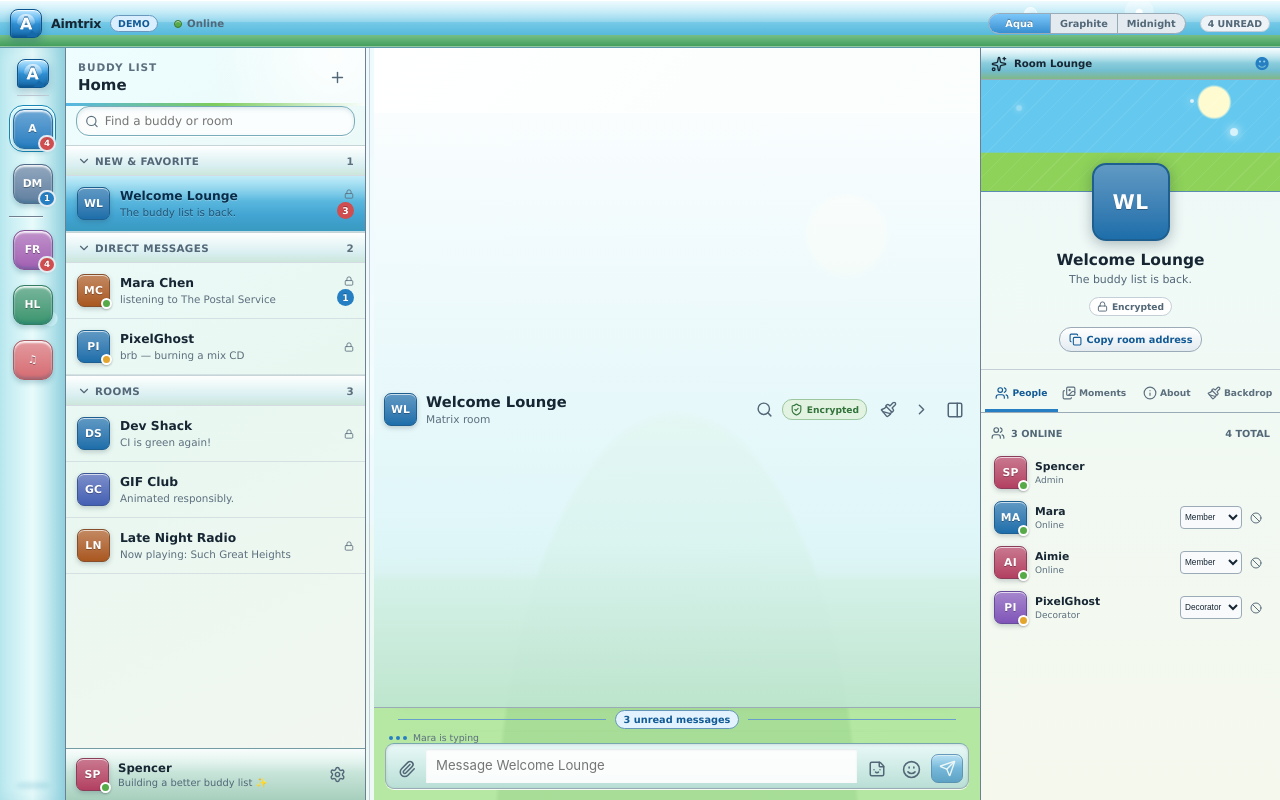
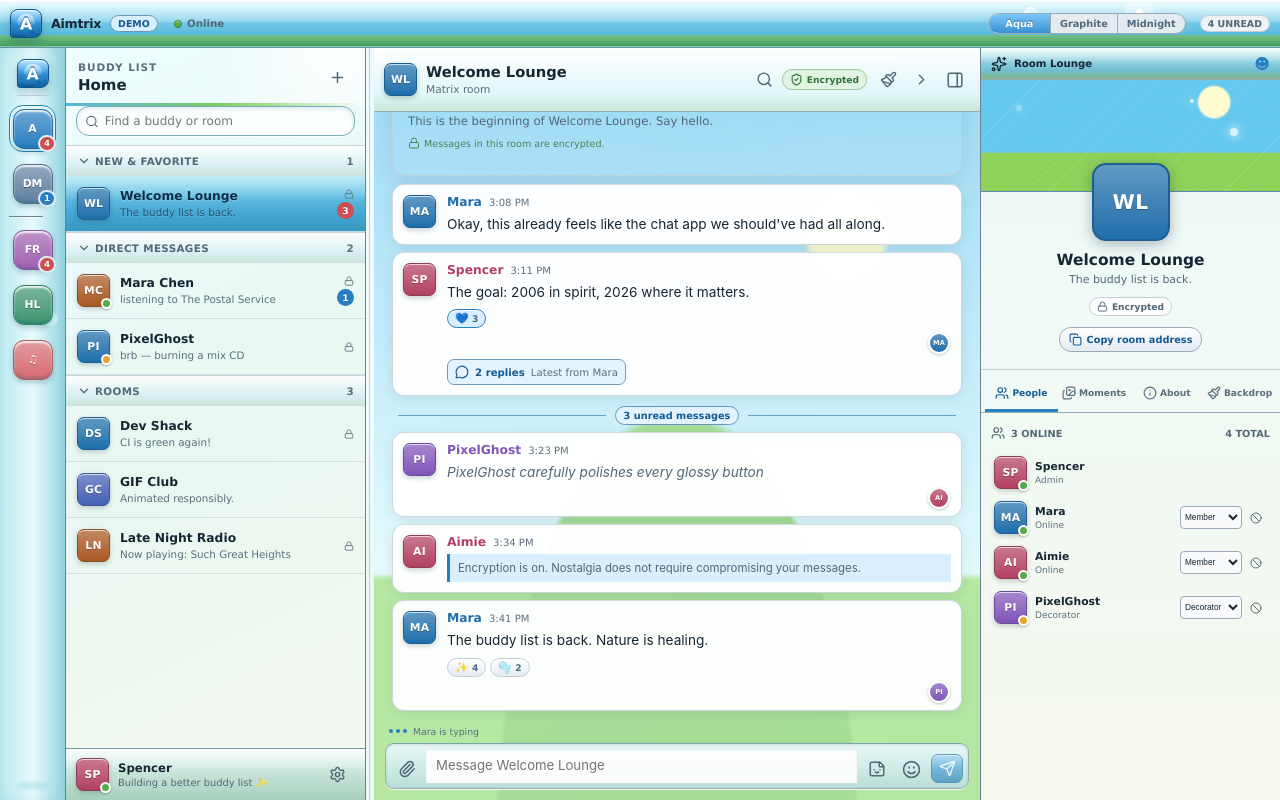
Before and after one commit to spencerrung/aimtrix, a React (Vite) app: page / in a window 1280 px wide. Both pictures are taken after a click on the button "Explore the demo buddy list". Built offline with nearby package versions, Linux system fonts and the light colour scheme.

Commit message:
fix(workspace): keep center chat fluid

```diff
--- a/src/features/workspace/Workspace.tsx
+++ b/src/features/workspace/Workspace.tsx
@@ -1427,7 +1427,6 @@ function Conversation({
 }) {
   const timeline = useRef<HTMLElement>(null);
   const timelineContent = useRef<HTMLDivElement>(null);
-  const conversationSurface = useRef<HTMLElement>(null);
   const loadingHistory = useRef(false);
   const historyRequestToken = useRef(0);
   const viewportMode = useRef<TimelineViewportMode>('bottom');
@@ -1452,15 +1451,6 @@ function Conversation({
     }
   });
   const resizeStart = useRef<{ x: number; width: number } | undefined>(undefined);
-  const [conversationWidth, setConversationWidth] = useState<number | undefined>(() => {
-    try {
-      const stored = Number(localStorage.getItem('aimtrix.conversation-width.v1'));
-      return Number.isFinite(stored) && stored >= 360 ? stored : undefined;
-    } catch {
-      return undefined;
-    }
-  });
-  const conversationResizeStart = useRef<{ x: number; width: number } | undefined>(undefined);
   const [stickerCache, setStickerCache] = useState<Record<string, Array<{ id: string; name: string; src: string }>>>({});
   const fileInput = useRef<HTMLInputElement>(null);
   const mainComposer = useRef<HTMLTextAreaElement>(null);
@@ -1883,45 +1873,6 @@ function Conversation({
     }
   };
 
-  const setConversationPanelWidth = (width: number) => {
-    const next = Math.max(360, Math.min(width, Math.max(360, window.innerWidth - 120)));
-    setConversationWidth(next);
-    try { localStorage.setItem('aimtrix.conversation-width.v1', String(next)); } catch { /* best-effort */ }
-  };
-
-  const startConversationResize = (event: PointerEvent<HTMLDivElement>) => {
-    conversationResizeStart.current = {
-      x: event.clientX,
-      width: conversationSurface.current?.getBoundingClientRect().width ?? 720,
-    };
-    event.currentTarget.setPointerCapture(event.pointerId);
-  };
-
-  const resizeConversation = (event: PointerEvent<HTMLDivElement>) => {
-    const start = conversationResizeStart.current;
-    if (!start) return;
-    const width = start.width + event.clientX - start.x;
-    if (width < 312) {
-      onCollapseConversation();
-      return;
-    }
-    setConversationPanelWidth(width);
-  };
-
-  const stopConversationResize = (event?: PointerEvent<HTMLDivElement>) => {
-    const start = conversationResizeStart.current;
-    if (start && event && start.width + event.clientX - start.x < 312) onCollapseConversation();
-    conversationResizeStart.current = undefined;
-  };
-
-  const handleConversationResizeKeyDown = (event: KeyboardEvent<HTMLDivElement>) => {
-    const current = conversationWidth ?? conversationSurface.current?.getBoundingClientRect().width ?? 720;
-    if (event.key === 'ArrowLeft') { event.preventDefault(); setConversationPanelWidth(current - 24); }
-    if (event.key === 'ArrowRight') { event.preventDefault(); setConversationPanelWidth(current + 24); }
-    if (event.key === 'Home') { event.preventDefault(); setConversationPanelWidth(360); }
-    if (event.key === 'End') { event.preventDefault(); setConversationPanelWidth(window.innerWidth - 120); }
-  };
-
   if (!room) {
     return (
       <main className="conversation conversation--empty">
@@ -1934,12 +1885,10 @@ function Conversation({
 
   return (
     <main
-      ref={conversationSurface}
       className={`conversation${hasRoomBackground ? ` conversation--backdrop room-backdrop--${room.background?.preset ?? 'none'}${roomBackgroundSource ? ' has-custom-backdrop' : ''}` : ''}`}
-      style={{ ...roomBackgroundStyle, width: conversationWidth ? `${conversationWidth}px` : undefined }}
+      style={roomBackgroundStyle}
       aria-label={`Conversation with ${room.name}`}
     >
-      <div className="conversation__resize-edge" role="separator" aria-label="Resize conversation" aria-orientation="vertical" aria-valuemin={360} aria-valuemax={Math.max(360, window.innerWidth - 120)} aria-valuenow={Math.round(conversationWidth ?? 720)} tabIndex={0} onPointerDown={startConversationResize} onPointerMove={resizeConversation} onPointerUp={stopConversationResize} onPointerCancel={stopConversationResize} onKeyDown={handleConversationResizeKeyDown} />
       <header className="conversation-header">
         <IconButton label="Back to buddy list" onClick={onBack}>
           <ArrowLeft className="mobile-back" size={18} />
@@ -2852,16 +2801,15 @@ export function Workspace({
   });
   const [panelWidths, setPanelWidths] = useState(() => {
     try {
-      const stored = JSON.parse(localStorage.getItem('aimtrix.workspace-panel-widths.v1') || '{}') as Partial<{ buddies: number; conversation: number }>;
+      const stored = JSON.parse(localStorage.getItem('aimtrix.workspace-panel-widths.v1') || '{}') as Partial<{ buddies: number }>;
       return {
         buddies: typeof stored.buddies === 'number' ? Math.max(220, Math.min(stored.buddies, 520)) : 300,
-        conversation: typeof stored.conversation === 'number' ? Math.max(360, Math.min(stored.conversation, 1100)) : 720,
       };
     } catch {
-      return { buddies: 300, conversation: 720 };
+      return { buddies: 300 };
     }
   });
-  const panelResizeStart = useRef<{ panel: 'buddies' | 'conversation'; x: number; width: number } | undefined>(undefined);
+  const panelResizeStart = useRef<{ panel: 'buddies'; x: number; width: number } | undefined>(undefined);
   const [replyThreadRootId, setReplyThreadRootId] = useState<string>();
   const [drafts, setDrafts] = useState<Record<string, string>>({});
   const [threadDrafts, setThreadDrafts] = useState<Record<string, string>>({});
@@ -3358,14 +3306,14 @@ export function Workspace({
     });
   };
 
-  const startPanelResize = (panel: 'buddies' | 'conversation', event: PointerEvent<HTMLDivElement>) => {
+  const startPanelResize = (panel: 'buddies', event: PointerEvent<HTMLDivElement>) => {
     panelResizeStart.current = { panel, x: event.clientX, width: panelWidths[panel] };
     event.currentTarget.setPointerCapture(event.pointerId);
   };
 
-  const setPanelWidth = (panel: 'buddies' | 'conversation', width: number) => {
-    const minimum = panel === 'buddies' ? 220 : 360;
-    const maximum = panel === 'buddies' ? 520 : 1100;
+  const setPanelWidth = (panel: 'buddies', width: number) => {
+    const minimum = 220;
+    const maximum = 520;
     const next = Math.max(minimum, Math.min(maximum, width));
     setPanelCollapsed(panel, false);
     setPanelWidths((current) => {
@@ -3378,8 +3326,8 @@ export function Workspace({
   const resizePanel = (event: PointerEvent<HTMLDivElement>) => {
     const start = panelResizeStart.current;
     if (!start) return;
-    const minimum = start.panel === 'buddies' ? 220 : 360;
-    const maximum = start.panel === 'buddies' ? 520 : 1100;
+    const minimum = 220;
+    const maximum = 520;
     const width = Math.max(0, Math.min(maximum, start.width + event.clientX - start.x));
     if (width < minimum - 48) {
       setPanelCollapsed(start.panel, true);
@@ -3391,7 +3339,7 @@ export function Workspace({
   const stopPanelResize = (event?: PointerEvent<HTMLDivElement>) => {
     const start = panelResizeStart.current;
     if (start && event) {
-      const minimum = start.panel === 'buddies' ? 220 : 360;
+      const minimum = 220;
       if (start.width + event.clientX - start.x < minimum - 48) setPanelCollapsed(start.panel, true);
     }
     panelResizeStart.current = undefined;
--- a/src/styles.css
+++ b/src/styles.css
@@ -495,9 +495,6 @@
   .self-card__settings:hover { color: var(--text); border-color: var(--border); background: var(--surface-raised); box-shadow: inset 0 1px var(--chrome-highlight); }
 
   .conversation { position: relative; display: grid; width: 100%; min-width: 0; min-height: 0; grid-template-rows: 64px minmax(0, 1fr) 24px auto; background: var(--surface-raised); }
-  .conversation__resize-edge { position: absolute; z-index: 14; top: 0; right: -5px; bottom: 0; width: 10px; cursor: col-resize; outline: 0; }
-  .conversation__resize-edge::after { position: absolute; top: 0; bottom: 0; left: 4px; width: 2px; content: ""; background: transparent; }
-  .conversation__resize-edge:hover::after, .conversation__resize-edge:focus-visible::after { background: var(--blue); }
   .conversation--backdrop { isolation: isolate; background: var(--surface-raised); }
   .conversation--backdrop::before { position: absolute; z-index: 0; inset: 64px 0 0; content: ""; opacity: 0.52; background-image: var(--room-backdrop-image); background-size: cover; background-position: center; filter: saturate(1.08); pointer-events: none; }
   .conversation--backdrop > * { position: relative; z-index: 1; }
@@ -1156,7 +1153,7 @@
     .app-stage { padding: 0; }
     .aimtrix-window { width: 100%; max-height: none; border: 0; border-radius: 0; }
     .workspace-grid, .details-open .workspace-grid { grid-template-columns: 52px minmax(0, 1fr) !important; }
-    .workspace-panel-resize, .workspace-collapsed-panel, .conversation__resize-edge { display: none; }
+    .workspace-panel-resize, .workspace-collapsed-panel { display: none; }
     .space-rail { grid-column: 1; grid-row: 1; }
     .buddy-panel { grid-column: 2; grid-row: 1; border-right: 0; }
     .conversation { display: none; grid-column: 2; grid-row: 1; }
```
Also changed, not shown: 1 other file (tests, documents, lock files or other folders).
